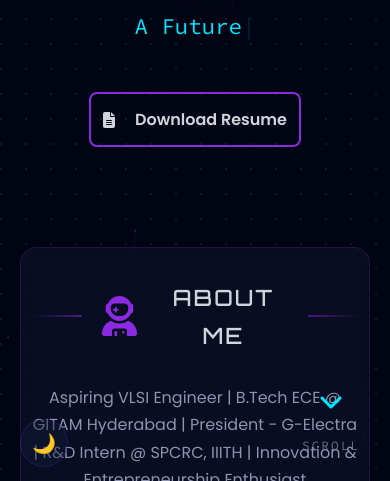
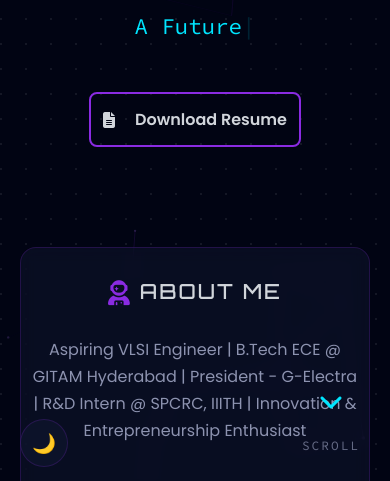
Before and after one commit to Saikrishnamotaparthi/My-portfolio, a plain HTML site: page index.html in a window 390 px wide. Shown: the part 357-838 px from the top of the page. Drawn offline with nearby package versions, Linux system fonts and the light colour scheme.

Commit message:
Update style.css

```diff
--- a/css/style.css
+++ b/css/style.css
@@ -782,3 +782,24 @@ footer { text-align: center; width: 100%; padding: 40px 20px 20px; margin-top: 4
     white-space: normal !important;
   }
 }
+
+@media (max-width: 900px) {
+  h2, h3, h4 {
+    font-size: 1.3rem !important;
+    text-align: center !important;
+    padding-left: 0 !important;
+    padding-right: 0 !important;
+    margin-left: auto !important;
+    margin-right: auto !important;
+    line-height: 1.3 !important;
+    word-break: break-word !important;
+    white-space: normal !important;
+    display: block !important;
+    flex-wrap: wrap !important;
+  }
+  h2 i, h3 i, h4 i {
+    margin-right: 8px !important;
+    font-size: 1.2em !important;
+    vertical-align: middle !important;
+  }
+}
```
